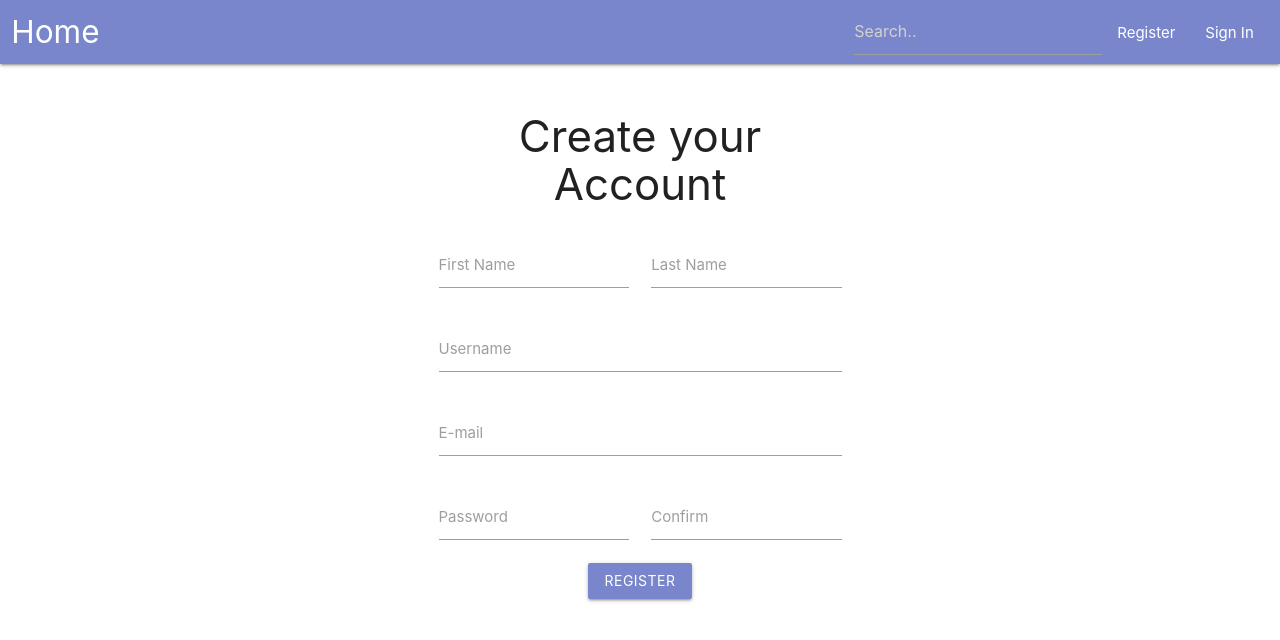
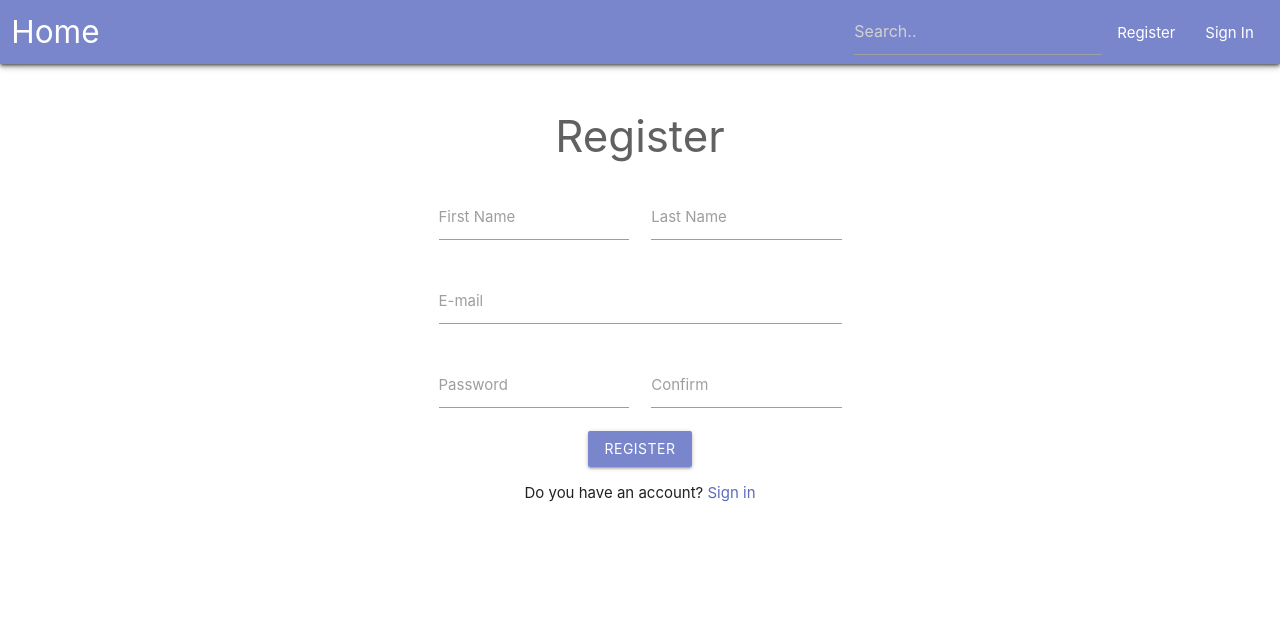
Before and after one commit to ricoantonio/finalproject, a React (Create React App) app: page /register in a window 1280 px wide. Shown: the top 640 px of the page. Built offline with nearby package versions, Linux system fonts and the light colour scheme.

Commit message:
login regis

```diff
--- a/package.json
+++ b/package.json
@@ -11,6 +11,7 @@
     "react-redux": "^7.1.1",
     "react-router-dom": "^5.0.1",
     "react-scripts": "3.1.1",
+    "reactstrap": "^8.0.1",
     "redux": "^4.0.4"
   },
   "scripts": {
--- a/src/components/Home.jsx
+++ b/src/components/Home.jsx
@@ -3,7 +3,7 @@ class Home extends Component{
     render() {
         return (
             <div>
-                Home
+                <h1 className="center-align">Home</h1>
             </div>
         )
     }
--- a/src/components/Login.jsx
+++ b/src/components/Login.jsx
@@ -5,7 +5,7 @@ class Login extends Component{
             <div className="container row">
                 <div className="border col s4 offset-s4">
                     <div>
-                        <h3 className="center">Sign In</h3>
+                        <h3 className="center grey-text text-darken-2">Sign In</h3>
                         <div className="">
                             <div class="input-field col s12">
                                 <input id="username" type="text"/>
@@ -19,6 +19,9 @@ class Login extends Component{
                         <div className="center">
                             <button className="waves-effect waves-light btn indigo lighten-2">Sign In</button>
                         </div>
+                        <div className="center-align">
+                            <p>Don't have an account? <a className="indigo-text text-lighten-1" href="/register">Register</a></p>
+                        </div>
                     </div>
                 </div>
             </div>
--- a/src/components/Nav.jsx
+++ b/src/components/Nav.jsx
@@ -4,7 +4,7 @@ class Nav extends Component{
     render() {
         return (
             <div>
-                <div className="row ">
+                <div className="row z-depth-2">
                     <nav className="col indigo lighten-2">
                         <div class="nav-wrapper indigo lighten-2">
                         <a href="/" class="brand-logo">Home</a>
--- a/src/components/Register.jsx
+++ b/src/components/Register.jsx
@@ -6,10 +6,11 @@ import React, { Component } from 'react'
 class Register extends Component{
     render() {
         return (
-            <div className="container row">
+            <div className="container">
+                <div className="row">
                     <div className="border col s6 offset-s3">
                         <div>
-                        <h3 mb={4} className="center">Create your Account</h3>
+                            <h3 className="center grey-text text-darken-2">Register</h3>
                             <div className="">
                                 <div class="input-field col s6">
                                     <input id="firstname" type="text"/>
@@ -18,10 +19,6 @@ class Register extends Component{
                                 <div class="input-field col s6">
                                     <input id="lastname" type="text"/>
                                     <label for="lastname">Last Name</label>
-                            </div>
-                            <div class="input-field col s12">
-                                <input id="username" type="text"/>
-                                <label for="username">Username</label>
                                 </div>
                                 <div class="input-field col s12">
                                     <input id="email" type="text"/>
@@ -39,6 +36,10 @@ class Register extends Component{
                             <div className="center">
                                 <button className="waves-effect waves-light btn indigo lighten-2">Register</button>
                             </div>
+                            <div className="center-align">
+                                <p>Do you have an account? <a className="indigo-text text-lighten-1" href="/login">Sign in</a></p>
+                            </div>
+                        </div>
                     </div>
                 </div>
             </div>
```
Also changed, not shown: 1 other file (tests, documents, lock files or other folders). Lines whose indentation alone changed are shown as unchanged.
